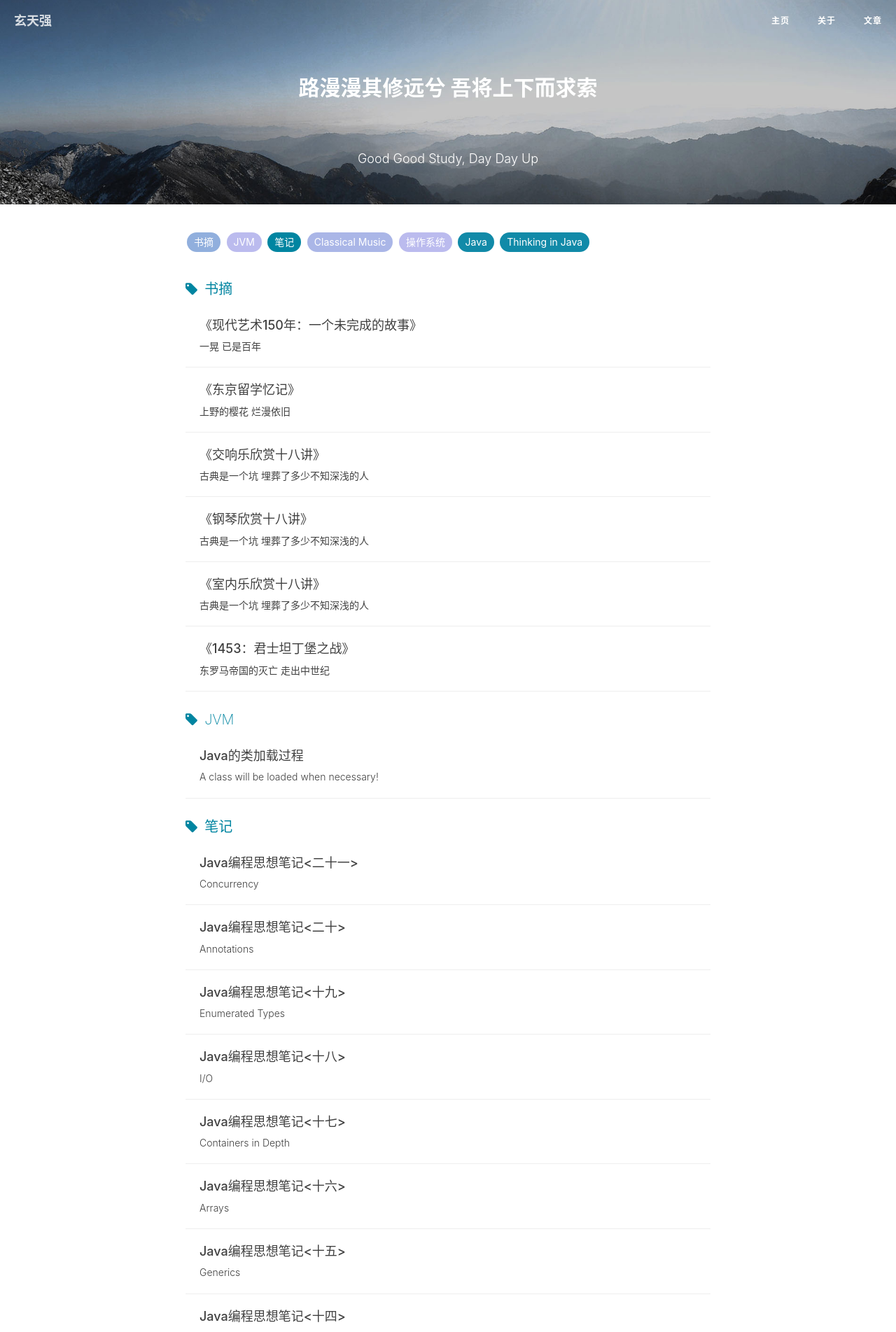
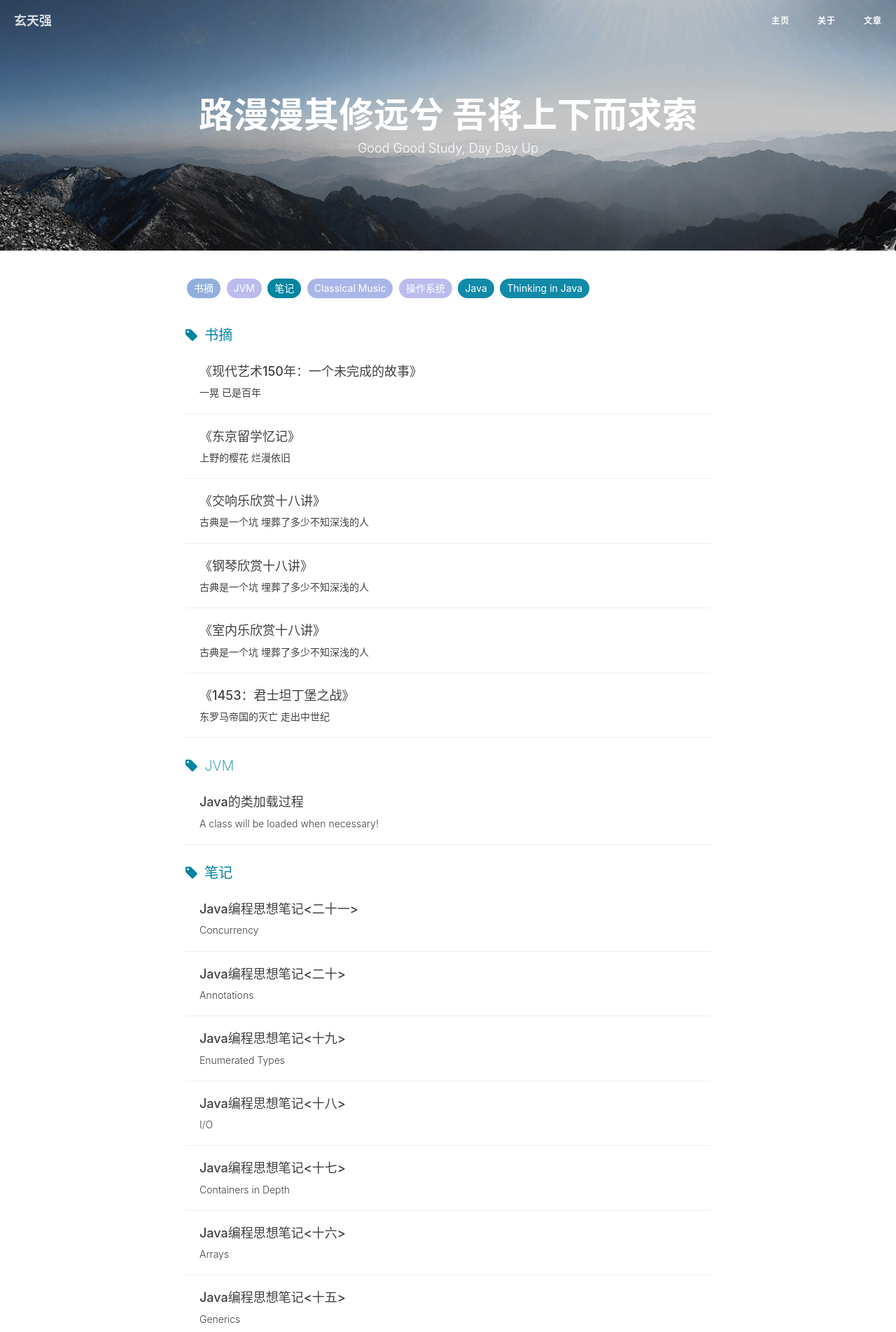
Before and after one commit to sophon250/sophon250.github.io, a Jekyll site: the page built from 文章.html, in a window 1280 px wide. Shown: the top 1903 px of the page at 70% size. Built offline with Jekyll 4.4.1, drawn with Linux system fonts in a browser that asks for light colours; nearby versions of some CDN libraries; comment, search, counter and statistics services are not loaded.

Commit message:
font-size 50

```diff
--- a/文章.html
+++ b/文章.html
@@ -16,10 +16,13 @@ header-img: "img/tag-bg-xtq.jpg"
 					-->
 					<br/>
 					<br/>
-					<h1 style="font-size:30px">路漫漫其修远兮&nbsp;吾将上下而求索</h1>
+					<br/>
+					<h1 style="font-size:50px">路漫漫其修远兮&nbsp;吾将上下而求索</h1>
+					<span class="subheading">{{ page.description }}</span>
 					<br/>
 					<br/>
-                    <span class="subheading">{{ page.description }}</span>
+					<br/>
+
 
                 </div>
             </div>
```
